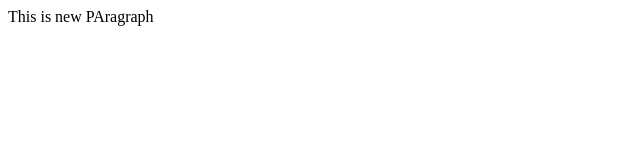
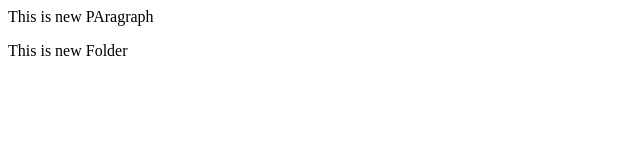
Before and after one commit to Tejassk23/localrepo, a plain HTML site: page index.html in a window 1280 px wide. Shown: the whole page, without its empty margins (0-640 px from the left). Drawn offline with Linux system fonts and the light colour scheme.

Commit message:
Add new Feature

```diff
--- a/index.html
+++ b/index.html
@@ -1 +1,2 @@
 <p>This is new PAragraph</p>
+<h>This is new Folder</h>
```
Also changed, not shown: 1 other file.
